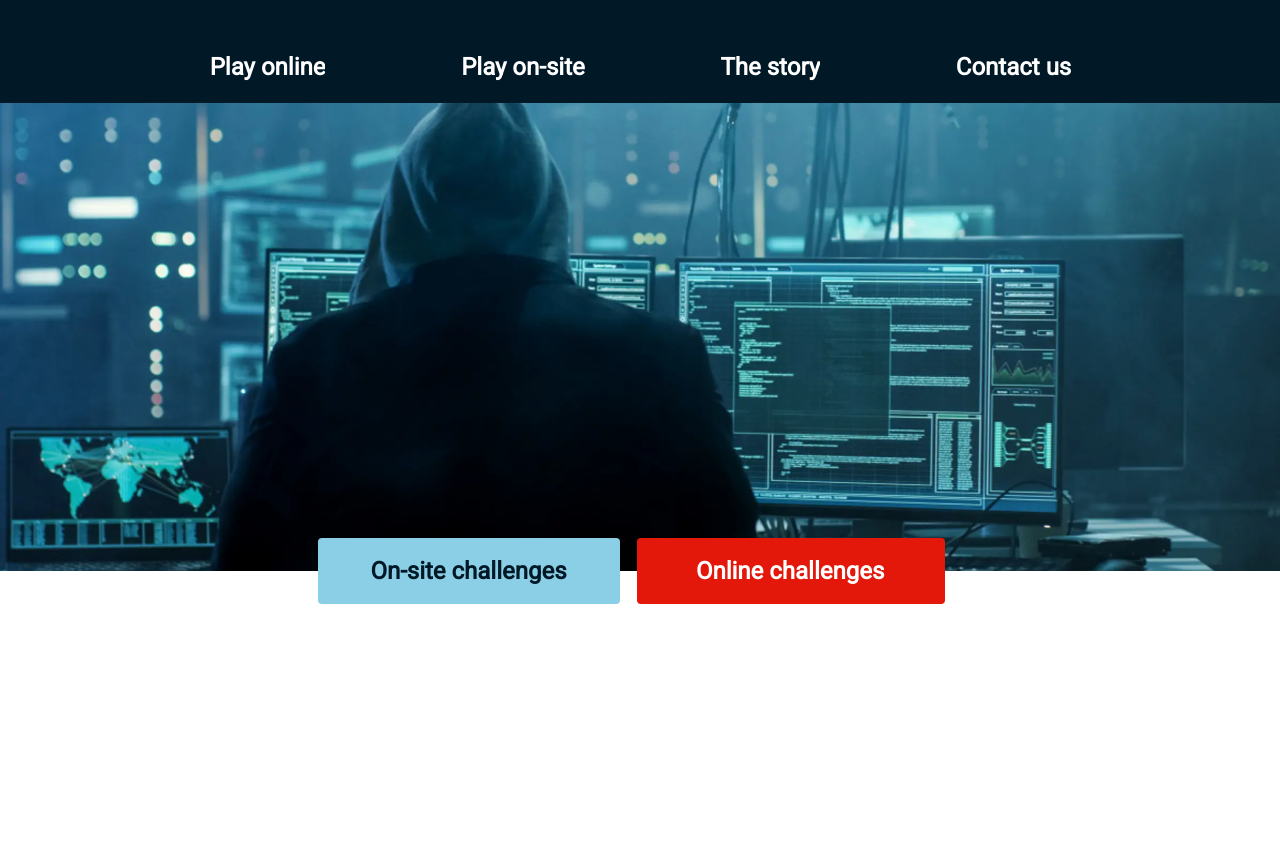
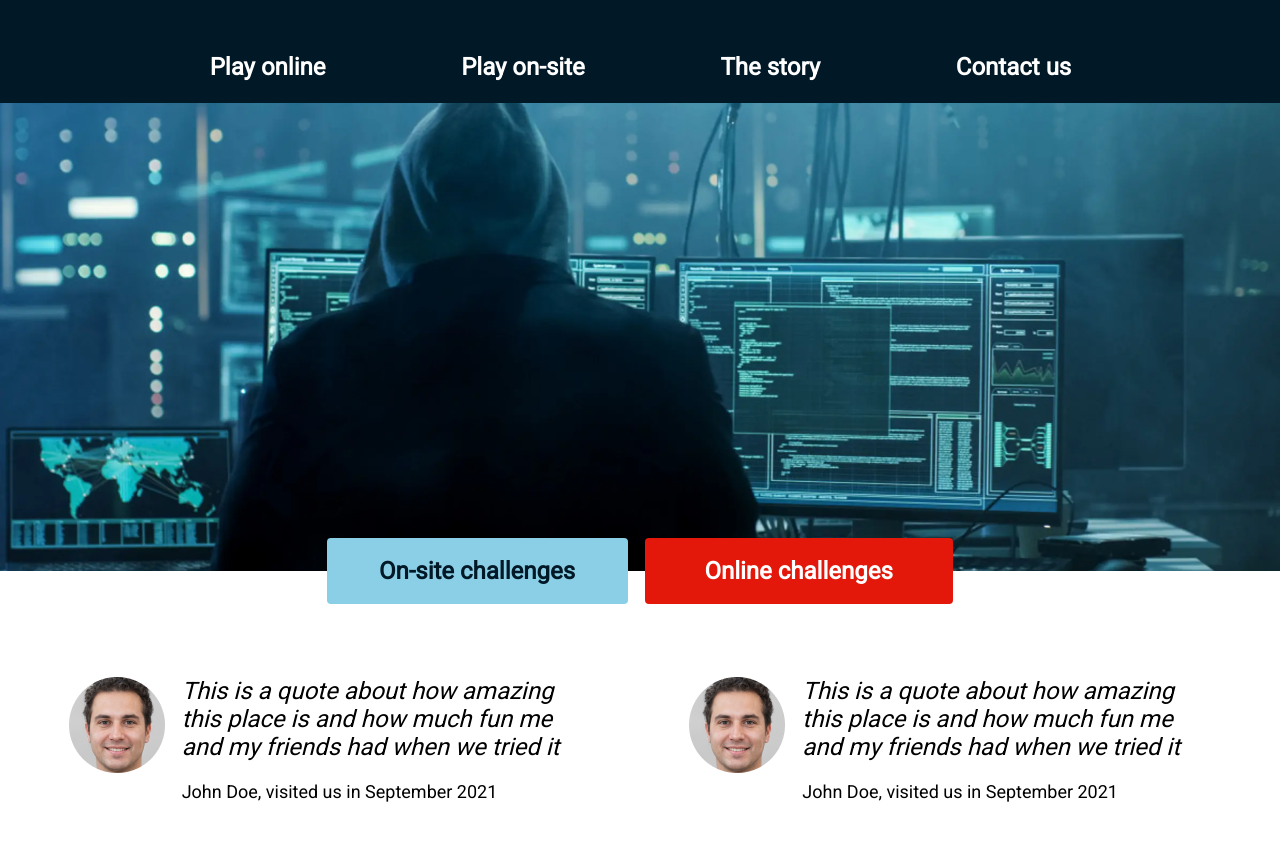
Before and after one commit to dansaa8/Esc-Rooms, a plain HTML site: page index.html in a window 1280 px wide. Shown: the part 113-954 px from the top of the page. Before the commit the page ends 800 px from the top, so only its background shows below. Drawn offline with Linux system fonts and the light colour scheme.

Commit message:
Finish section 2

```diff
--- a/index.html
+++ b/index.html
@@ -36,22 +36,26 @@
       <figure class="section1__buttons">
         <button class="btnOnSite">On-site challenges</button>
         <button class="btnOnline">Online challenges</button>
-      <figure>
+      </figure>
 
-      <section>
+    </section>
         <section class="section2">
           <blockquote class="section2__quoteBox">
+            <img src="/images/section2/quoteFace.png" class="section2__quoteBox__quoteFace">
+          <div class="section2__quoteBox__quote">
+              <q>This is a quote about how amazing this place is and how much fun me and my friends had when we tried it</q>
+              <small>John Doe, visited us in September 2021</small>
+          </div>
+          </blockquote>
+          <blockquote class="section2__quoteBox">
+            <img src="/images/section2/quoteFace.png" class="section2__quoteBox__quoteFace">
+           <div class="section2__quoteBox__quote">
+              <q>This is a quote about how amazing this place is and how much fun me and my friends had when we tried it</q>
+              <small>John Doe, visited us in September 2021</small>
+           </div>
 
           </blockquote>
         </section>
-        <!-- <div class="btnPair">
-      <div class="quoteBox">
-        <img class="quoteBox__portrait" src="/imgMob/img_gubbe.png" />
-        <q>
-          This is a quote about how amazing this place is and how much fun me and
-          my friends had when we tried it
-        </q> -->
-        <!-- </div> -->
   </div>
 </body>
 
--- a/main.css
+++ b/main.css
@@ -5,13 +5,12 @@
   font-size: 24px;
   box-sizing: border-box;
   font-weight: 700;
-  overflow: hidden;
   position: relative;;
 }
 
-html,
-body {
-
+small {
+  font-size: 18px;
+  font-weight: 400;
 }
 
 
@@ -19,6 +18,15 @@ p {
   font-weight: 400;
   /* Kanske?*/
 }
+
+q {
+  font-weight:400;
+  display: inline;
+  text-decoration: none;
+  font-style: italic;
+}
+
+q:before, q:after{ content: "";}
 
 img {
   display: block;
@@ -46,6 +54,7 @@ button {
 .linebreak {
   width: 100%;
 }
+
 
 /* header */
 .header {
@@ -84,6 +93,7 @@ button {
   display: none;
 }
 
+
 /* section1 */
 .section1 {
 }
@@ -101,6 +111,7 @@ button {
 .section1__buttons {
 
 }
+
 
 .btnOnSite {
   margin: auto;
@@ -124,6 +135,45 @@ button {
 }
 
 
+/* section 2*/
+.section2{
+  display: flex;
+  justify-content: space-evenly;
+  margin-top: 40px;
+  gap: 50px;
+  margin-left: 20px;
+  margin-right: 20px;
+  margin-bottom: 110px;
+}
+
+.section2__quoteBox {
+  max-width: 522px;
+}
+
+.section2__quoteBox__quoteFace {
+  max-height: 96px;
+  max-width: 96px;
+  float: left;
+  margin-right: 17px;
+}
+
+.section2__quoteBox__quote {
+  display: flex;
+  flex-wrap: wrap;
+}
+
+.section2__quoteBox__quote q {
+  display: flex;
+  flex-wrap: wrap;
+  margin-bottom: 10px;
+}
+
+.section2__quoteBox:nth-child(2){
+display: none;
+}
+
+
+/* section 3 */
 
 @media screen and (min-width: 750px) {
 
@@ -191,6 +241,16 @@ button {
   }
 
 
+  /* section 2 */
+  .section2__quoteBox:nth-child(2){
+    display:block;
+    }
+
+    .section2__quoteBox__quote q {
+      display: flex;
+      flex-wrap: wrap;
+      margin-bottom: 20px;
+    }
 }
 
 
```
Also changed, not shown: images/section2/quoteFace.png (added). Lines whose indentation alone changed are shown as unchanged.
